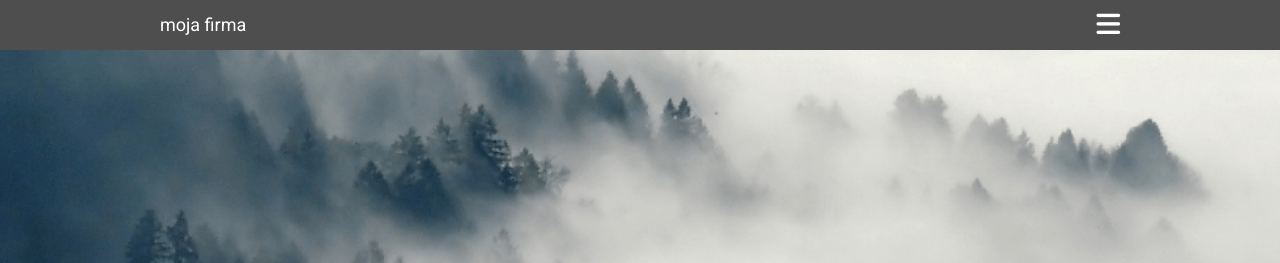
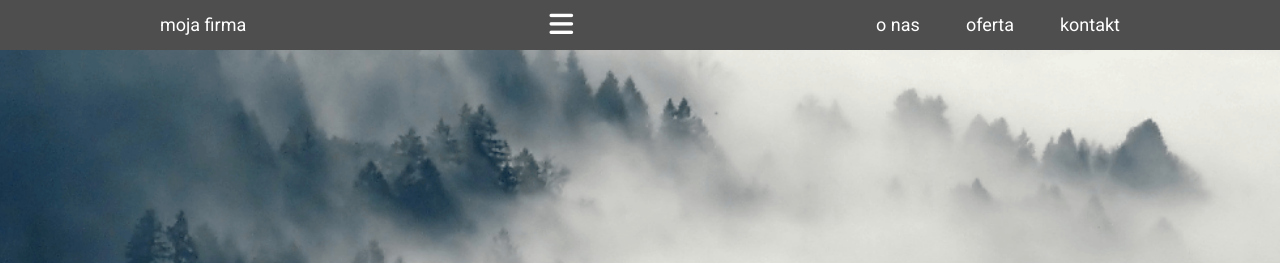
Before and after one commit to katbox9/KatarzynaSkrzynecka_Projekt-zaliczeniowy-2, a plain HTML site: page index.html in a window 1280 px wide. Shown: the top 263 px of the page. Drawn offline with Linux system fonts and the light colour scheme.

Commit message:
add class burger-menu in nav container

```diff
--- a/index.html
+++ b/index.html
@@ -23,11 +23,31 @@
         <div class="nav-container">
           <p>moja firma</p>
           <i
-            class="fa-solid fa-bars fa-xl menu-btn"
+            class="burger-menu fa-solid fa-bars fa-xl menu-btn"
             style="color: #ffffff"
             title="Menu"
             alt="Menu"
           ></i>
+          <ul class="nav-item-container">
+            <div class="nav-item">
+              <a class="nav-item-btn" href="#about" title="Idź do sekcji O NAS"
+                >o nas</a
+              >
+            </div>
+            <div class="nav-item">
+              <a class="nav-item-btn" href="#offer" title="Idź do sekcji OFERTA"
+                >oferta</a
+              >
+            </div>
+            <div class="nav-item">
+              <a
+                class="nav-item-contact-btn"
+                title="
+              kontakt"
+                >kontakt</a
+              >
+            </div>
+          </ul>
         </div>
       </nav>
       <div class="shadow">
--- a/styles/style.css
+++ b/styles/style.css
@@ -247,6 +247,9 @@ shadow {
   .footer-container {
     width: 100vw;
   }
+  .nav-item-container {
+    display: none;
+  }
   .specialists-heading,
   .secondary-paragraph {
     margin: 0 auto;
@@ -273,14 +276,32 @@ shadow {
   .footer-wraper {
     width: 960px;
   }
-  .nav,
+  /* .nav,
   .shadow,
   .landing-page,
   .primary-main-container,
   .secondary-main-container,
   .footer-container {
     width: 100vw;
+  } */
+
+  .burger-menu {
+    display: none;
   }
+  .nav-item-container {
+    display: flex;
+    justify-content: center;
+    align-content: center;
+    gap: 46px;
+  }
+  .nav-item-btn {
+    text-decoration: none;
+    color: #fff;
+  }
+  .nav-item-contact-btn {
+    cursor: not-allowed;
+  }
+
   .offer-container {
     grid-template-columns: auto auto auto;
   }
```
